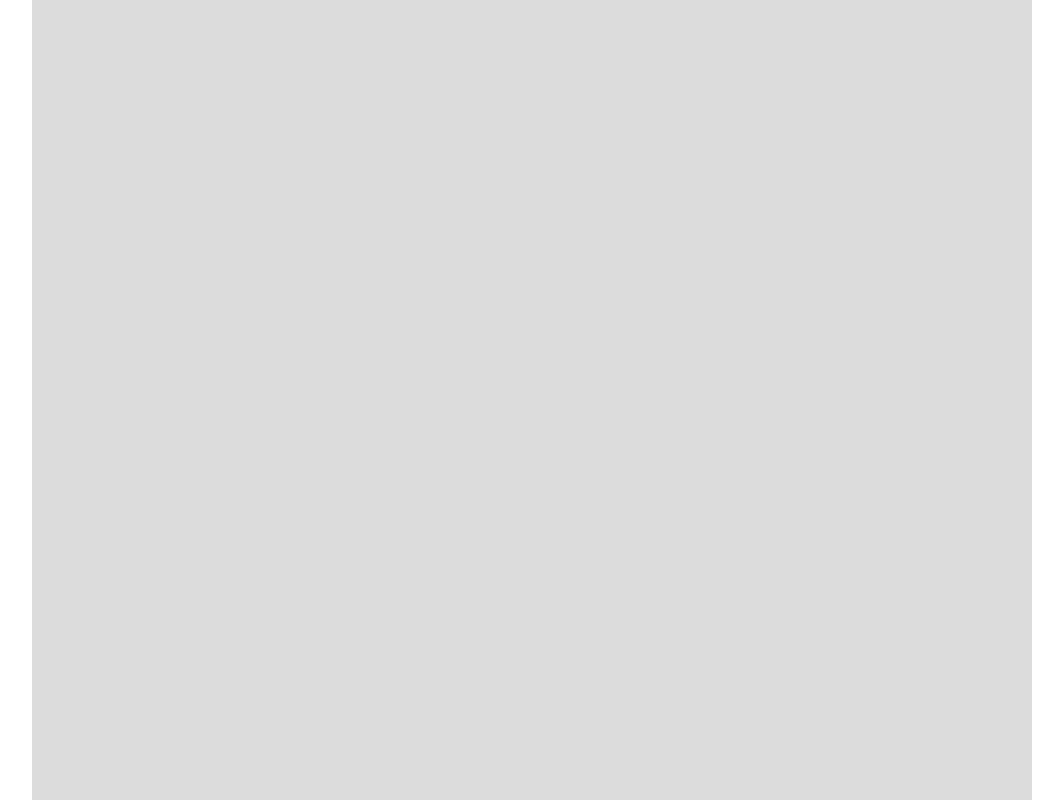
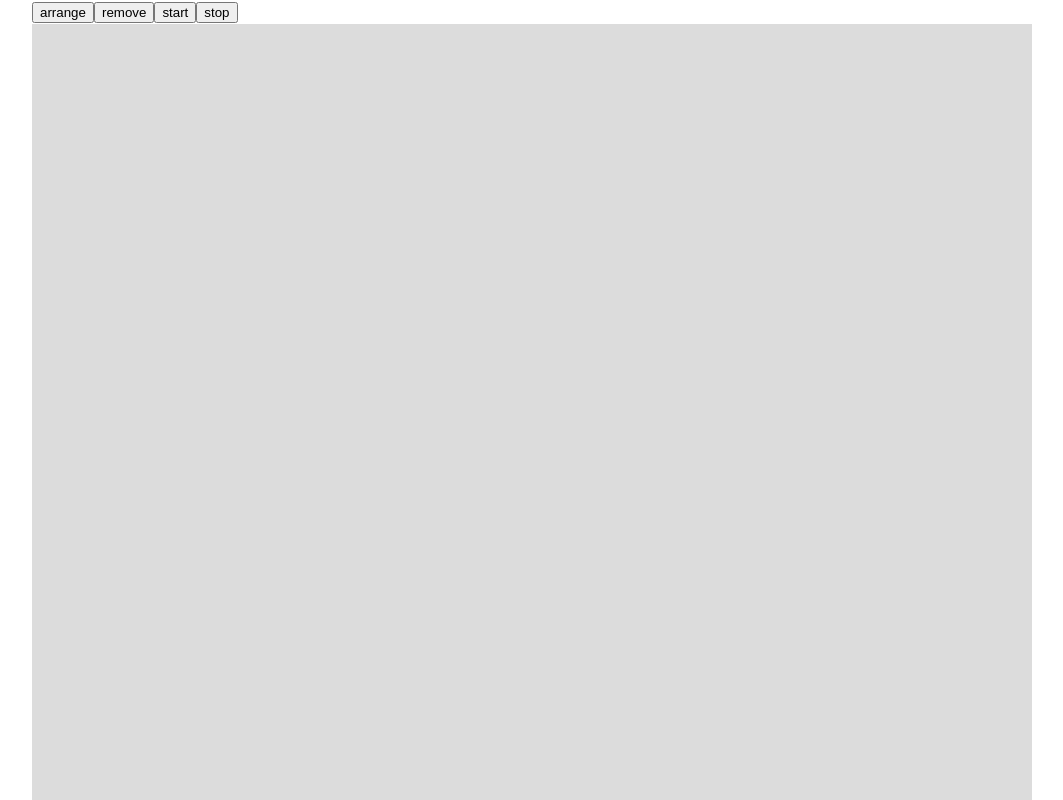
Before and after one commit to sugita177/dynamics-project, a Vue app: page / in a window 1280 px wide. Shown: the top 800 px of the page, without its empty margins (0-1063 px from the left). Built offline with nearby package versions, Linux system fonts and the light colour scheme.

Commit message:
メソッドの外側を作成

```diff
--- a/src/App.vue
+++ b/src/App.vue
@@ -1,5 +1,6 @@
 <script setup>
 import { ref, onMounted } from 'vue';
+import calcNextParticleStates from './calculation.js';
 
 //const mousePointX = ref(0);
 //const mousePointY = ref(0);
@@ -8,6 +9,7 @@ const particles = ref([]);
 const isParticleSelected = ref(false);
 const selectedParticleNumber =ref(-1);
 const mainCanvasColor = ref('#dcdcdc');
+const timerId = ref('1');
 
 onMounted(() => {
   const canvas = document.querySelector('#mainCanvas');
@@ -24,12 +26,14 @@ class Particle {
   velocity_;
   mass_;
   prevPoint_;
+  setVelocity_;
 
   constructor(point, radius, color) {
     this.point_  = point;
     this.radius_ = radius;
     this.color_  = color;
     this.prevPoint_ = point;
+    this.setVelocity_ = false;
   }
 
   drawSelfParticle(context, offset) {
@@ -115,7 +119,7 @@ const drawMovingParticle = e => {
   }
 }
 
-const moveParticle = e => {
+const moveParticleByMouse = e => {
   if(isParticleSelected.value) {
     const particle = particles.value[selectedParticleNumber.value];
     particle.point_ = [e.clientX, e.clientY];
@@ -130,21 +134,58 @@ const moveParticle = e => {
   }
 }
 
+const drawAllParticles = e => {
+  const canvas = document.querySelector('#mainCanvas');
+  const context = canvas.getContext('2d');
+  const canvasOffSet = [
+    canvas.getBoundingClientRect().left,
+    canvas.getBoundingClientRect().top
+    ]
+  for(let i=0; i<particles.value.length; i++) {
+    const particle = particles.value[i];
+    particle.drawSelfParticle(context , canvasOffSet)
+  }
+}
+
+function setInitialVelocities() {
+
+}
+
+function moveParticlesByEquation() {
+  particles.value = calcNextParticleStates(particles.value);
+}
+
+const startAnimation = e => {
+
+}
+
+const stopAnimation = e => {
+
+}
+
 </script>
 
 <template>
   <main>
+    <div>
+      <button type="button">arrange</button>
+      <button type="button">remove</button>
+      <button type="button">start</button>
+      <button type="button">stop</button>
+    </div>
     <canvas width="1000" height="1000"
       id="mainCanvas"
       @click="createParticle"
       @mousedown="isExistPatricle"
       @mousemove="drawMovingParticle"
-      @mouseup="moveParticle"
+      @mouseup="moveParticleByMouse"
     >
     </canvas>
   </main>
 </template>
 
 <style scoped>
-
+button {
+  cursor: pointer;
+}
 </style>
--- /dev/null
+++ b/src/calculation.js
@@ -0,0 +1,5 @@
+'use strict';
+
+export default function calcNextParticleStates(particles) {
+
+}
```
